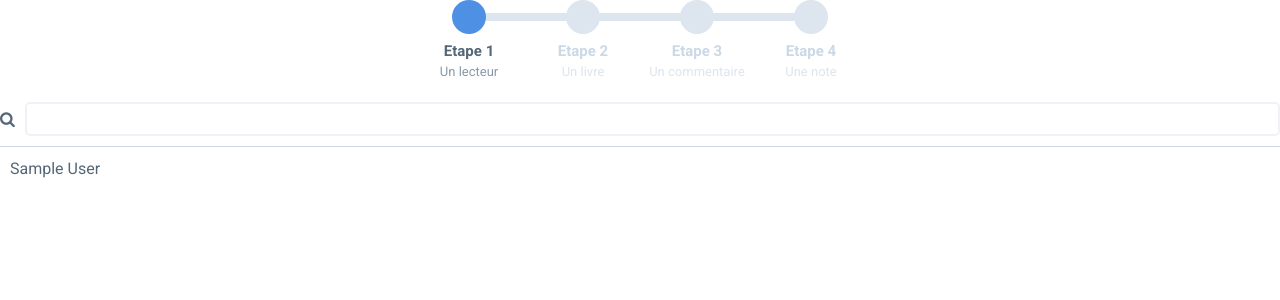
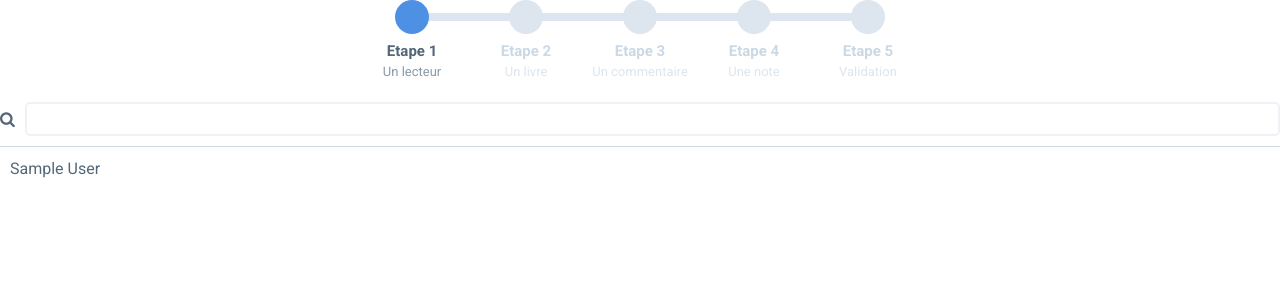
Before and after one commit to fraoustin/jlat, a Flask app: template note/templates/wizardnote.html in a window 1280 px wide. Shown: the top 300 px of the page. Run offline with Flask 2, Linux system fonts and the light colour scheme; tables that the repository leaves empty hold one stand-in row (values such as "Sample post"); the template is opened without the code that fills it: values that come from a table or form of the project are taken from there, most other values are stand-ins (such as "Sample title", 1, 10 or a date in 2020).

Commit message:
<feat> design: feature of emile

```diff
--- a/book/main.py
+++ b/book/main.py
@@ -68,7 +68,7 @@ def delete(id):
 
 @login_required
 def list():
-    return render_template("books.html", books=Book.all(sortby=Book.title))
+    return render_template("books.html", books=Book.all(sortby=Book.idext))
 
 
 class Books(Blueprint):
--- a/db/models.py
+++ b/db/models.py
@@ -4,17 +4,15 @@ from db import db
 
 from auth import User
 
-NOTATION = {'A':10,
-            'Aa':9,
-            'a':8,
-            'aB':7,
-            'B':6,
-            'Bb':5,
-            'b':4,
-            'bC':3,
-            'C':2,
-            'Cd':1,
-            'd':0}
+NOTATION = {'A':9,
+            'Aa':8,
+            'a':7,
+            'aB':6,
+            'B':5,
+            'Bb':4,
+            'b':3,
+            'bC':2,
+            'C':1}
 
 INVNOTATION = {}
 for note in NOTATION:
--- a/files/css/jlat.css
+++ b/files/css/jlat.css
@@ -116,9 +116,16 @@ a.no-decorate {
 .float-right {
     float: right;
 }
- .siimple-textarea, .siimple-input {
+
+.siimple-textarea, .siimple-input {
      font-size: 16px;
- }
+}
+
+.siimple--mx-auto {
+    width: fit-content;
+    display: block !important;
+}
+
 @media print
 {
     .no-print {
--- a/jlat.py
+++ b/jlat.py
@@ -16,7 +16,7 @@ JLAT_HOST = os.environ.get('JLAT_HOST', '0.0.0.0')
 JLAT_DIR = os.environ.get('JLAT_DIR', os.path.dirname(os.path.abspath(__file__)))
 
 app = Flask(__name__)
-app.config["VERSION"] = "0.1.5"
+app.config["VERSION"] = "0.1.6"
 
 # db SQLAlchemy
 database_file = "sqlite:///{}".format(os.path.join(JLAT_DIR, "jlat.db"))
--- a/note/main.py
+++ b/note/main.py
@@ -76,7 +76,7 @@ def listing():
 
 @login_required
 def wizardnoteview():
-    return render_template("wizardnote.html", users=User.all(sortby=User.name), books=Book.all(sortby=Book.title), notation=NOTATION)
+    return render_template("wizardnote.html", users=User.all(sortby=User.name), books=Book.all(sortby=Book.idext), notation=NOTATION)
 
 @login_required
 def wizardnotecreate():
--- a/note/templates/wizardnote.html
+++ b/note/templates/wizardnote.html
@@ -25,6 +25,11 @@
         <div class="siimple-steps-item-title">Etape 4</div>
         <div class="siimple-steps-item-description">Une note</div>
     </div>
+    <div id="step5" class="siimple-steps-item">
+        <div class="siimple-steps-item-bubble"></div>
+        <div class="siimple-steps-item-title">Etape 5</div>
+        <div class="siimple-steps-item-description">Validation</div>
+    </div>
 </div>
 
 <div id="content1">
@@ -45,7 +50,7 @@
     <div id = "tablebook" class="siimple-table">
         <div class="siimple-table-body">
             {% for book in books %}
-            <div class="siimple-table-row" onclick="runStepTwo('{{book.id}}')">
+            <div class="siimple-table-row" onclick="runStepTwo('{{book.id}}', '{{book.idext }} {{ book.title }}')">
                 <div class="siimple-table-cell">{{ book.idext }}</div>
                 <div class="siimple-table-cell">{{ book.title }}</div>
                 <div class="siimple-table-cell">{{ book.author }}</div>
@@ -64,13 +69,20 @@
     <div id = "tablebook" class="siimple-table">
         <div class="siimple-table-body">
             {% for noteStr in notation %}
-            <div class="siimple-table-row" onclick="runStepFour('{{notation[noteStr]}}','note{{notation[noteStr]}}')">
+            <div class="siimple-table-row" onclick="runStepFour('{{notation[noteStr]}}','{{noteStr}}')">
                 <div id="note{{notation[noteStr]}}" class="notation siimple-table-cell siimple--text-center">{{ noteStr }}</div>
             </div>
             {% endfor %}
         </div>
     </div>
-    <div class="siimple-btn siimple-btn--primary siimple--float-right btn-wizard" onclick="window.document.form.submit()">Valider</div>
+</div>
+
+
+<div id="content5" class="hidden">
+    <div id="step5Title" class="siimple--mx-auto siimple-h3"></div>
+    <div class="siimple--mx-auto"> obtient la note</div>
+    <div id="step5Note" class="siimple--mx-auto siimple-h1 siimple--color-success"></div>
+    <div class="siimple-btn siimple-btn--primary btn-wizard siimple--mx-auto" onclick="window.document.form.submit()">Valider</div>
 </div>
 
 <form action="/wizardnote"  method="POST" name="form" class="hidden">
@@ -95,12 +107,13 @@ function runStepOne(val){
     document.getElementById("content1").classList.add("hidden");
     document.getElementById("iduser").value=val;
 }
-function runStepTwo(val){
+function runStepTwo(val, title){
     document.getElementById("step2").classList.remove("siimple-steps-item--current");
     document.getElementById("step3").classList.add("siimple-steps-item--current");
     document.getElementById("content3").classList.remove("hidden");
     document.getElementById("content2").classList.add("hidden");
     document.getElementById("idbook").value=val;
+    document.getElementById("step5Title").innerText=title;
 }
 function runStepThree(){
     document.getElementById("step3").classList.remove("siimple-steps-item--current");
@@ -109,16 +122,13 @@ function runStepThree(){
     document.getElementById("content3").classList.add("hidden");
     document.getElementById("description").value=document.getElementById("commentary").value;
 }
-function runStepFour(val, id){
+function runStepFour(val, str){
+    document.getElementById("step4").classList.remove("siimple-steps-item--current");
+    document.getElementById("step5").classList.add("siimple-steps-item--current");
+    document.getElementById("content5").classList.remove("hidden");
+    document.getElementById("content4").classList.add("hidden");
     document.getElementById("note").value=val;
-    var x = document.getElementsByClassName("notation");
-    var i;
-    for (i = 0; i < x.length; i++) {
-        x[i].classList.remove("siimple--bg-primary");
-        x[i].classList.remove("siimple--color-white");
-    }
-    document.getElementById(id).classList.add("siimple--bg-primary")
-    document.getElementById(id).classList.add("siimple--color-white")
+    document.getElementById("step5Note").innerText=str;
 }
 </script>
 {% endblock %}
```
